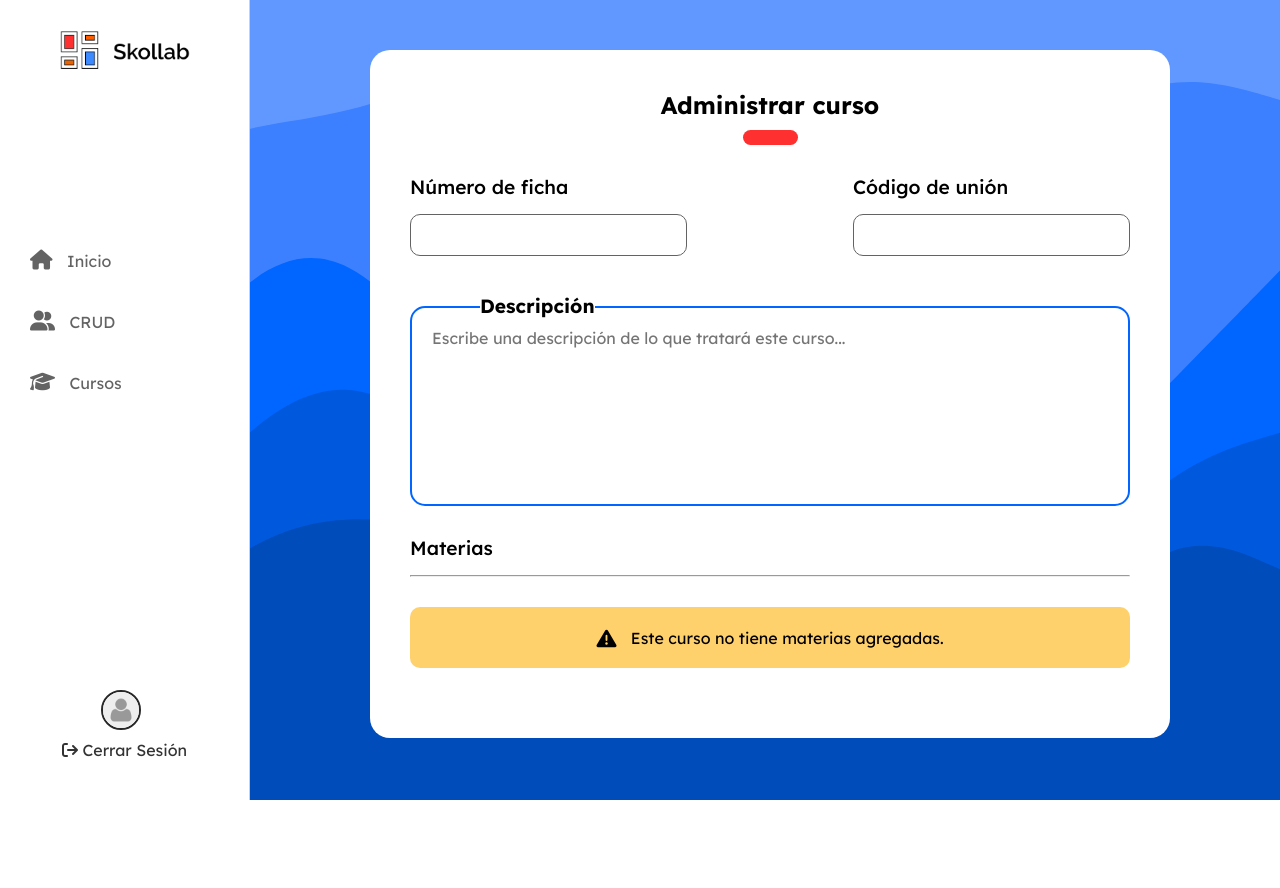
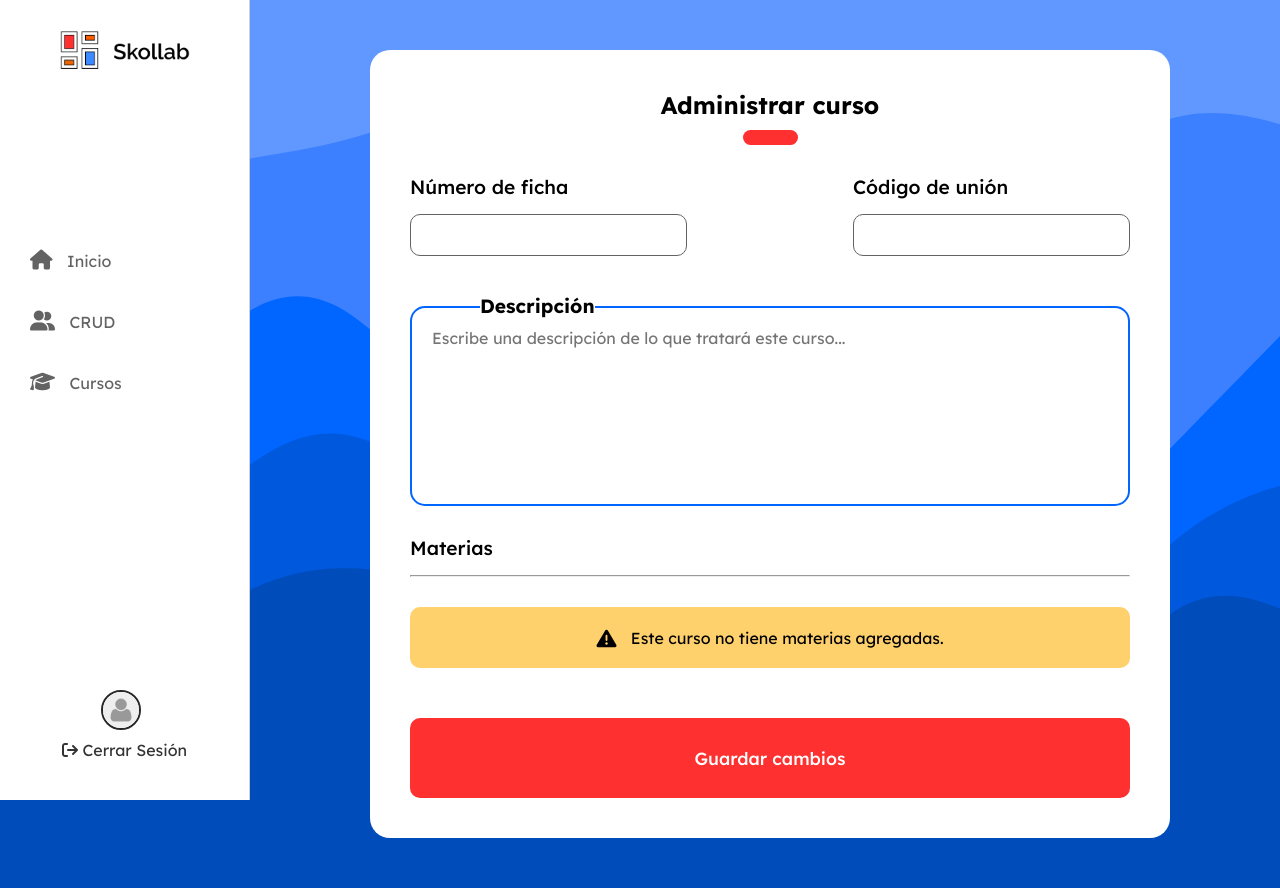
Before and after one commit to SebastianRamos11/Skollab, a PHP site: page /Admin/manage-course.php?course=1 in a window 1280 px wide. Before the commit the page ends 800 px from the top, so only its background shows below. Run offline with PHP 8.4, Linux system fonts and the light colour scheme; the visitor is signed in with stand-in values (Sample User, id 1); data that the repository does not hold is empty; some libraries are stand-ins or nearby versions.

Commit message:
<course update> done

```diff
--- a/public/Views/Admin/manage-course.php
+++ b/public/Views/Admin/manage-course.php
@@ -37,7 +37,7 @@
   </head>
   <body id="body">
     <?php include './sidebar.php' ?>
-      <form action="create.php?course" method="POST" autocomplete="off" class="manage-course center-form-2">
+      <form action="edit.php?course=<?php echo $id_course ?>&data" method="POST" autocomplete="off" class="manage-course center-form-2">
         <div class="form-header">
           <h2>Administrar curso</h2>
           <hr>
@@ -79,7 +79,7 @@
 									    <div class="manage-subject__title"><?php echo $subject[0][0]; ?></div>
 									    <div class="manage-subject__instructor"><i class="fa-solid fa-chalkboard-user"></i> Instruida por: <?php echo $instructor[0][0]." ".$instructor[0][1]; ?></div>
 								    </div>
-                    <a href="delete.php?course-subject=<?php echo $id_course ?>&subject=<?php echo $course_subjects[$i][0] ?>" class="manage-subject__action delete-button"><i class="fa-solid fa-trash-can"></i></a>
+                    <a href="delete.php?course-subject=<?php echo $id_course ?>&subject=<?php echo $course_subjects[$i][0]  ?>" class="manage-subject__action delete-button"><i class="fa-solid fa-trash-can"></i></a>
                   </div>
 
                   <?php
@@ -93,10 +93,13 @@
             ?>
           </div>
         </div>
+        <div class="form-submit">
+          <input type="submit" value="Guardar cambios">
+        </div>
       </form>
 
       <!-- ADD SUBJECT FORM -->
-      <form action="edit.php?course=<?php echo $id_course ?>" method="POST" enctype="multipart/form-data" class="course-form modal-form add-subject-form hidden" autocomplete="off">
+      <form action="edit.php?course=<?php echo $id_course ?>&subject" method="POST" enctype="multipart/form-data" class="course-form modal-form add-subject-form hidden" autocomplete="off">
         <button class="close-modal">&times;</button>
 				<div class="course-form__header">
 					<h2>Añadir materia</h2>
@@ -135,7 +138,6 @@
     <script src="../../Controllers/random-number.js"></script>
     <script src="../../Controllers/confirm-deletion.js"></script>
     <script>confirmDeletion('¿Seguro que quieres eliminar esta materia para este curso?')</script>
-
     <style>body{background-image: url('../img/backgrounds/signup-bg.svg');background-position: center;background-size: cover;background-repeat: no-repeat;}</style>
     <?php
       if(isset($_GET['message'])){
--- a/public/Views/css/admin.css
+++ b/public/Views/css/admin.css
@@ -698,6 +698,15 @@ th {
   border: 5px solid #0066ff;
 }
 
+@-webkit-keyframes displayMenu {
+  from {
+    opacity: 0;
+  }
+  to {
+    opacity: 1;
+  }
+}
+
 @keyframes displayMenu {
   from {
     opacity: 0;
@@ -708,7 +717,8 @@ th {
 }
 .nav-menu--active {
   display: flex !important;
-  animation: displayMenu 350ms ease-in-out both;
+  -webkit-animation: displayMenu 350ms ease-in-out both;
+          animation: displayMenu 350ms ease-in-out both;
 }
 
 .br {
@@ -1630,6 +1640,7 @@ html {
 .crud-choise .crud-option__num {
   background: #e6f8eb;
   color: #00ff47;
+  width: -webkit-max-content;
   width: -moz-max-content;
   width: max-content;
   padding: 10px 15px;
@@ -2265,6 +2276,7 @@ html {
   font-size: 17px;
   -webkit-user-select: none;
   -moz-user-select: none;
+  -ms-user-select: none;
   user-select: none;
 }
 .course-subjects ul li label .checkmark {
@@ -2317,7 +2329,7 @@ html {
   width: 10px;
 }
 .course-subjects__list::-webkit-scrollbar-track {
-  -webkit-box-shadow: inset 0 0 6px rgba(0, 0, 0, 0.3);
+  box-shadow: inset 0 0 6px rgba(0, 0, 0, 0.3);
   border-radius: 20px;
 }
 .course-subjects__list::-webkit-scrollbar-thumb {
@@ -2372,6 +2384,23 @@ html {
 .manage-course .form-data .form-field--subjects {
   grid-area: subjects;
 }
+.manage-course .form-submit {
+  margin-top: 20px;
+  width: 100%;
+}
+.manage-course .form-submit input {
+  border: none;
+  border-radius: 10px;
+  padding: 15px 20px;
+  color: #fff;
+  background: #ff3030;
+  font-size: 1.1em;
+  text-decoration: none;
+  text-align: center;
+  font-weight: 500;
+  width: 100%;
+  height: 80px;
+}
 
 .add-subject-form {
   width: 800px;
--- a/src/admin.scss
+++ b/src/admin.scss
@@ -704,6 +704,7 @@ html {
     }
     &::-webkit-scrollbar-track {
       -webkit-box-shadow: inset 0 0 6px rgba(0, 0, 0, 0.3);
+      box-shadow: inset 0 0 6px rgba(0, 0, 0, 0.3);
       border-radius: $radius-xl;
     }
     &::-webkit-scrollbar-thumb {
@@ -766,6 +767,15 @@ html {
       &--subjects {
         grid-area: subjects;
       }
+    }
+  }
+  & .form-submit{
+    margin-top: 20px;
+    width: 100%;
+    & input{
+      @include primary-btn($primary-contrast, false);
+      width: 100%;
+      height: 80px;
     }
   }
 }
```
Also changed, not shown: public/Views/Admin/courses.php (+11 -0 lines), public/Views/Admin/edit.php (+10 -1 lines), public/Views/css/aprendiz.css (+12 -1 lines), public/Views/css/instructor.css (+13 -1 lines), public/Views/css/main.css (+12 -1 lines), 4 other files.
